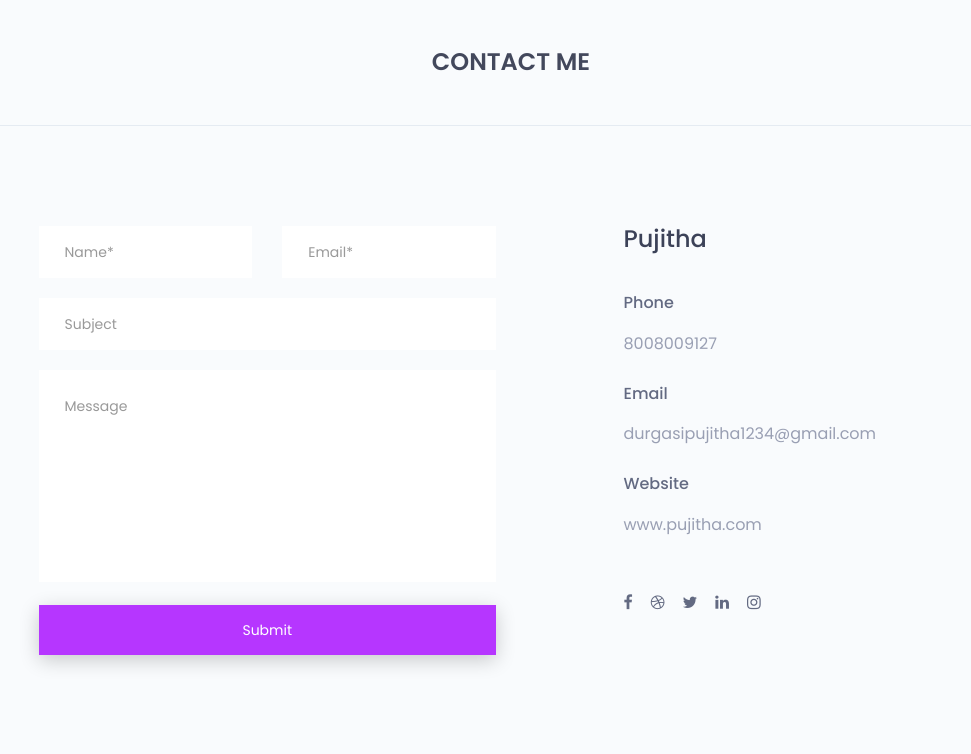
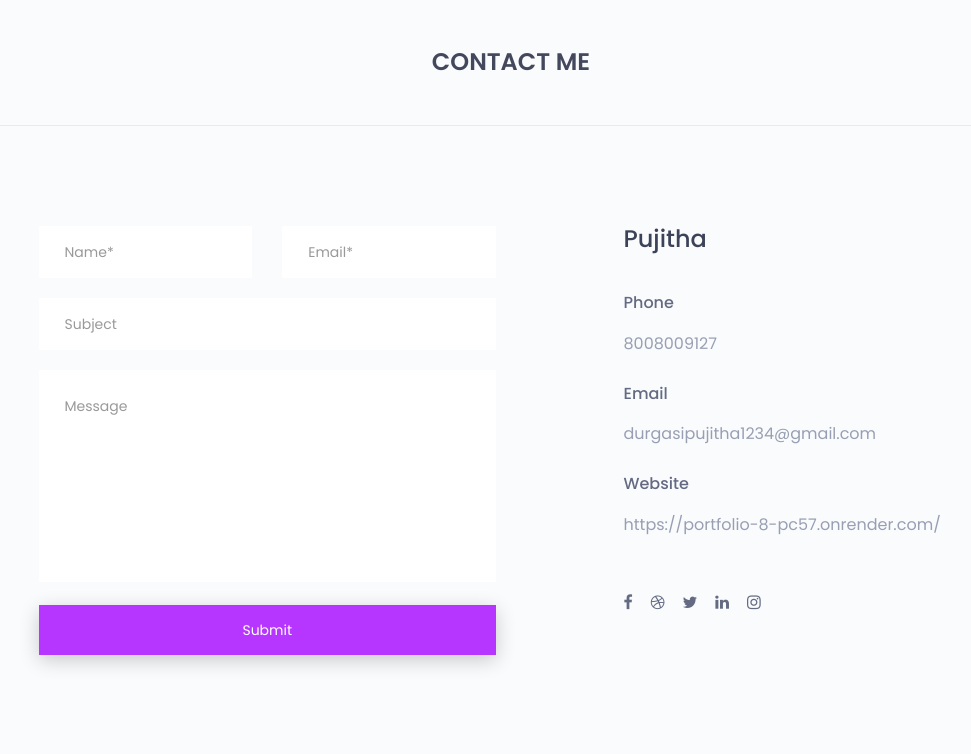
Before and after one commit to puji10204/portfolio, a Flask app: page / in a window 1280 px wide. Shown: the part 3660-4414 px from the top of the page, without its empty margins (129-1100 px from the left). Run offline with Flask 3, Linux system fonts and the light colour scheme; some libraries are stand-ins or nearby versions.

Commit message:
index.html

```diff
--- a/templates/index.html
+++ b/templates/index.html
@@ -519,7 +519,7 @@ Currently pursuing Bachelor's degree with focus on Data Science and Analytics. M
                                         </div>
                                         <div class="single-contact-add-info">
                                             <h3>website</h3>
-                                            <p>www.pujitha.com</p>
+                                            <p>https://portfolio-8-pc57.onrender.com/</p>
                                         </div>
                                     </div>
                                 </div><!--/.contact-adress-->
```
